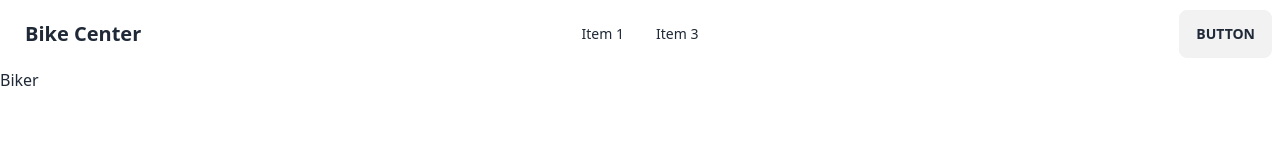
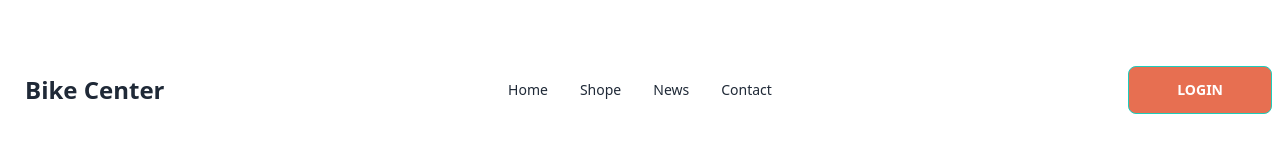
Before and after one commit to RashelAhammed/bike-center, a plain HTML site: page index.html in a window 1280 px wide. Drawn offline with nearby package versions, Linux system fonts and the light colour scheme.

Commit message:
nave added

```diff
--- a/index.html
+++ b/index.html
@@ -1,5 +1,5 @@
 <!DOCTYPE html>
-<html lang="en">
+<html lang="en" data-theme="light">
 <head>
   <meta charset="UTF-8">
   <meta name="viewport" content="width=device-width, initial-scale=1.0">
@@ -11,24 +11,25 @@
 </head>
 <body>
   <header>
-    <div class="navbar bg-base-100">
-      <div class="navbar-start">
-
-        <a class="btn btn-ghost normal-case text-xl">Bike Center</a>
+    <div class="navbar bg-base-100 my-14 max-w-screen-xl mx-auto">
+      <div class="navbar-start ">
+        <a class="btn btn-ghost normal-case text-2xl font-bold">Bike Center</a>
       </div>
-      <div class="navbar-center hidden lg:flex">
-        <ul class="menu menu-horizontal px-1">
-          <li><a>Item 1</a></li>
-          <li><a>Item 3</a></li>
+      <div class="navbar-center hidden lg:flex ">
+        <ul class="menu menu-horizontal px-1 flex-">
+          <li><a>Home</a></li>
+          <li><a>Shope</a></li>
+          <li><a>News</a></li>
+          <li><a>Contact</a></li>
         </ul>
       </div>
       <div class="navbar-end">
-        <a class="btn">Button</a>
+        <a class="btn btn-accent px-12 py-4 bg-[#E76F51] text-white">Login</a>
       </div>
     </div>
   </header>
   <main>
-    <h1>Biker</h1>
+
   </main>
   <footer></footer>
 </body>
```
Also changed, not shown: tailwind.config.js (+8 -20 lines).
